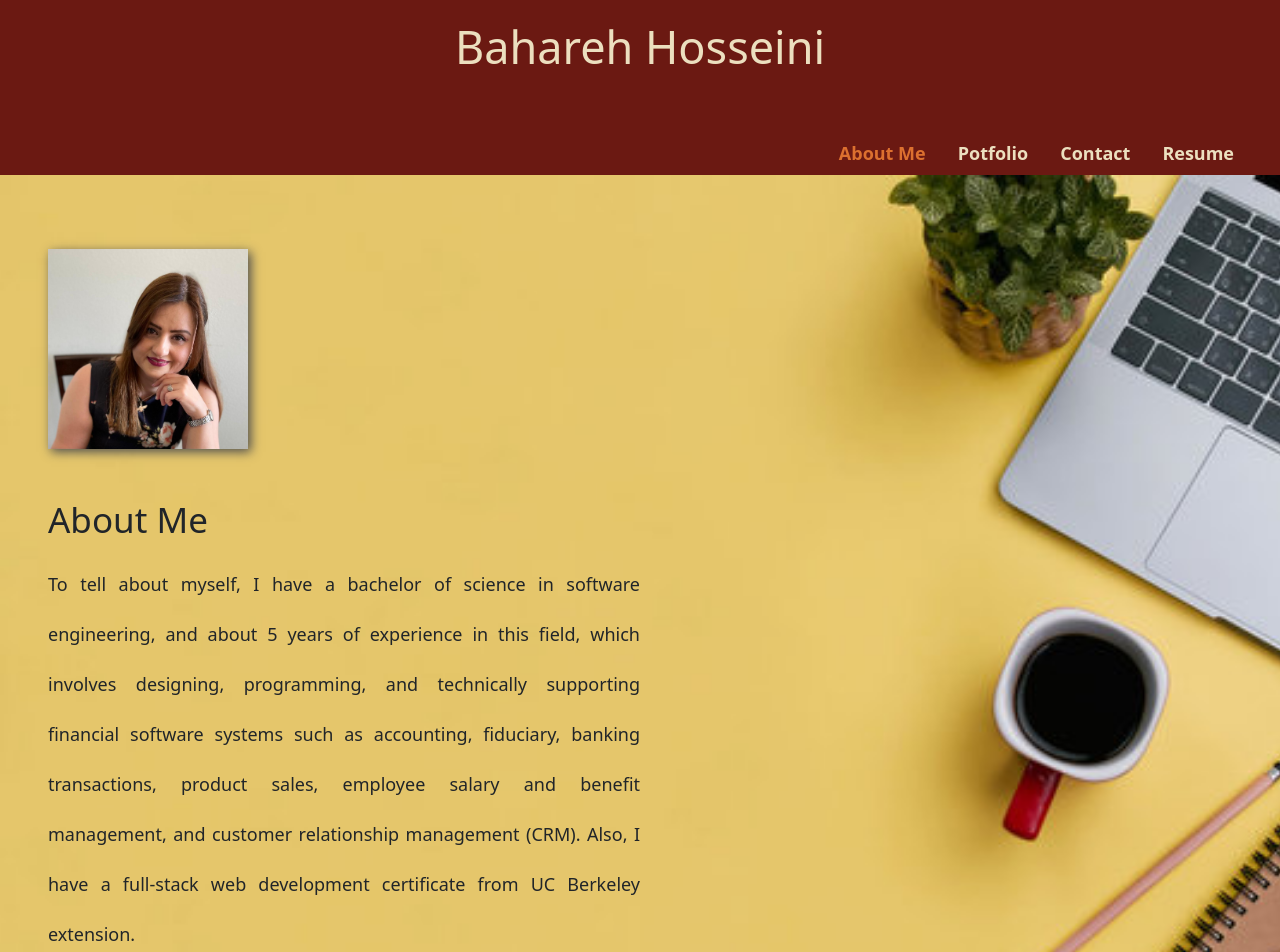
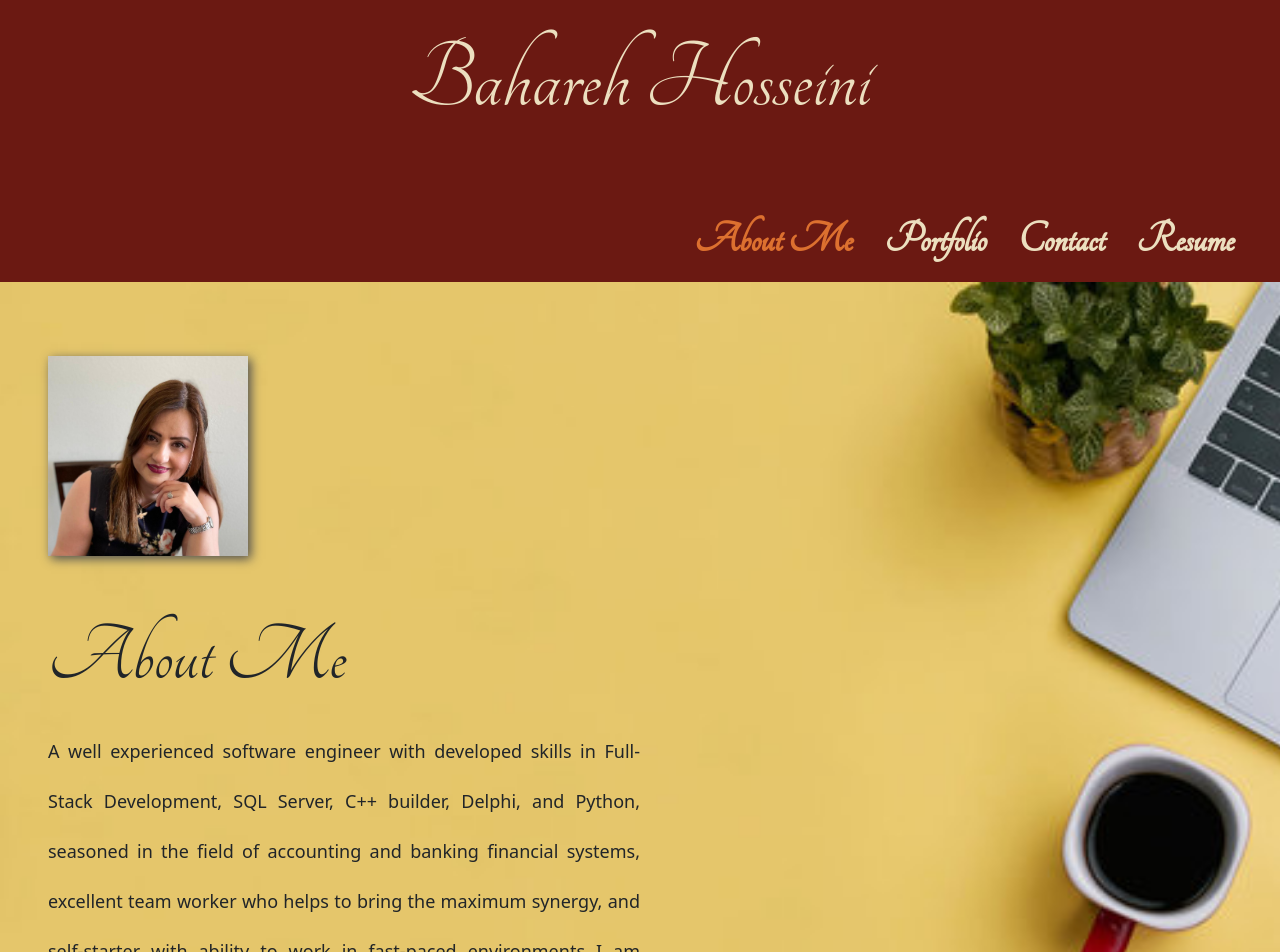
Before and after one commit to Bhmerir/Bahareh-Hosseini-Portfolio, a React (Create React App) app: page / in a window 1280 px wide. Shown: the part 20-972 px from the top of the page. Built offline with nearby package versions, Linux system fonts and the light colour scheme.

Commit message:
chamge the fonts and add some shadow

```diff
--- a/package.json
+++ b/package.json
@@ -39,8 +39,5 @@
       "last 1 firefox version",
       "last 1 safari version"
     ]
-  },
-  "devDependencies": {
-    "file-loader": "^6.2.0"
   }
 }
--- a/src/assets/styles/common.css
+++ b/src/assets/styles/common.css
@@ -1,3 +1,4 @@
+@import url('https://fonts.googleapis.com/css?family=Tangerine');
 :root {
   --primary: #6b1912;
   --secondary: #dc702f;
@@ -8,6 +9,7 @@
   --box-shadow: #4f4f4f;
   --background : #e6c76d;
 }
+
 
 p,
 button,
@@ -20,6 +22,15 @@ a
 }
 
 
+h1,
+h2,
+h3,
+h4,
+.nav-item a{
+  font-family: 'Tangerine', serif !important;
+  font-weight: bolder;
+}
+
 label,
 .error-message,
 .resume a{
@@ -27,26 +38,30 @@ label,
 }
 h1
 {
-  font-size: 45px !important;
+  font-size: 100px !important;
 }
 h2
 {
-  font-size: 40px !important;
+  font-size: 90px !important;
 }
 h3
 {
-  font-size: 35px !important;
+  font-size: 85px !important;
 }
 h4
 {
-  font-size: 30px !important;
+  font-size: 75px !important;
 }
 h5
 {
   font-size: 27px !important;
 }
-span,
-h6
+
+.nav-item a{
+  font-size: 45px !important;
+}
+h6,
+span
 {
   font-size: 23px !important;
 }
@@ -76,7 +91,6 @@ header h1 {
 }
 .nav-item a {
   color: var(--light);
-  font-weight: bold;
 }
 
 .nav-item a.active {
@@ -149,7 +163,7 @@ footer {
 }
 
 .card{
-  box-shadow: 5px 5px 10px var(--box-shadow);
+  box-shadow: 3px 3px 10px var(--box-shadow);
   width: 80%;
   height: 500px;
   transition: width 1s, height 1s ease-in-out;
@@ -253,6 +267,13 @@ footer {
   width: 85% !important;
 }
 
+.form-control{
+  box-shadow: 4px 4px 10px var(--box-shadow);
+}
+.form-control:focus{
+  box-shadow: 4px 4px 10px var(--primary) !important;
+}
+
 .form-label{
   font-weight: bolder;
 }
@@ -263,8 +284,12 @@ footer {
 
 .email-btn{
   margin-left: 35%;
+  box-shadow: 4px 4px 10px var(--box-shadow);
 }
-
+.email-btn:hover{
+  color: var(--primary) !important;
+  box-shadow: 4px 4px 10px var(--primary);
+}
 .about-page,
 .contact-page{
   padding-top: 5%;
--- a/src/components/Navigation.js
+++ b/src/components/Navigation.js
@@ -18,7 +18,7 @@ function Navigation({ currentPage, handlePageChange }) {
                     onClick={() => handlePageChange('Portfolio')}
                     className={currentPage === 'Portfolio' ? 'nav-link active' : 'nav-link'}
                 >
-                    Potfolio
+                    Portfolio
                 </a>
             </li>
             <li className="nav-item">
--- a/src/components/pages/About.js
+++ b/src/components/pages/About.js
@@ -12,11 +12,11 @@ function About() {
             </div>
             <h3 className="about-header pt-3 ps-5">About Me</h3>
             <p className="about-p ps-5">
-                To tell about myself, I have a bachelor of science in software engineering, and about 5 years of experience in this field, which involves designing, programming,
-                and technically supporting financial software systems such as accounting, fiduciary, banking transactions, product sales,
-                employee salary and benefit management, and customer relationship management (CRM).
-                Also, I have a full-stack web development certificate
-                from UC Berkeley extension.
+            A well experienced software engineer with developed skills in Full-Stack Development, SQL Server,
+            C++ builder, Delphi, and Python, seasoned in the field of accounting and banking financial systems,
+            excellent team worker who helps to bring the maximum synergy, and self-starter with ability to work
+            in fast-paced environments I am authorized to work in the United States. Physically located in the Silicon Valley,
+            and open to positions in the Bay area and remotely all over the United States.
             </p>
         </div>
     );
--- a/src/components/pages/Contact.js
+++ b/src/components/pages/Contact.js
@@ -129,7 +129,7 @@ function Contact() {
                     </textarea>
                 </div>
                 <p className="form-label error-message">{errorMessage}</p>
-                <button type="button" onClick={handleFormSubmit} className="btn btn-success email-btn ps-5 pe-5">Send Email</button>
+                <button type="button" onClick={handleFormSubmit} className="btn btn-success email-btn ps-5 pe-5">SEND EMAIL</button>
             </div>
             <div className="col-7">
 
--- a/src/components/pages/Portfolio.js
+++ b/src/components/pages/Portfolio.js
@@ -101,7 +101,7 @@ function Portfolio() {
                                     <p className="link github"></p>
                                 </a>
                             </div>
-                            <h5 className="card-title">Weather Forecast Travel Guideline</h5>
+                            <h5 className="card-title">Weather Forecast Travel Guide App</h5>
                             <p className="card-text">This application gives the weather forecast including today and the
                             next five days for each searched city.</p>
                         </div>
```
Also changed, not shown: 2 other files (tests, documents, lock files or other folders).
